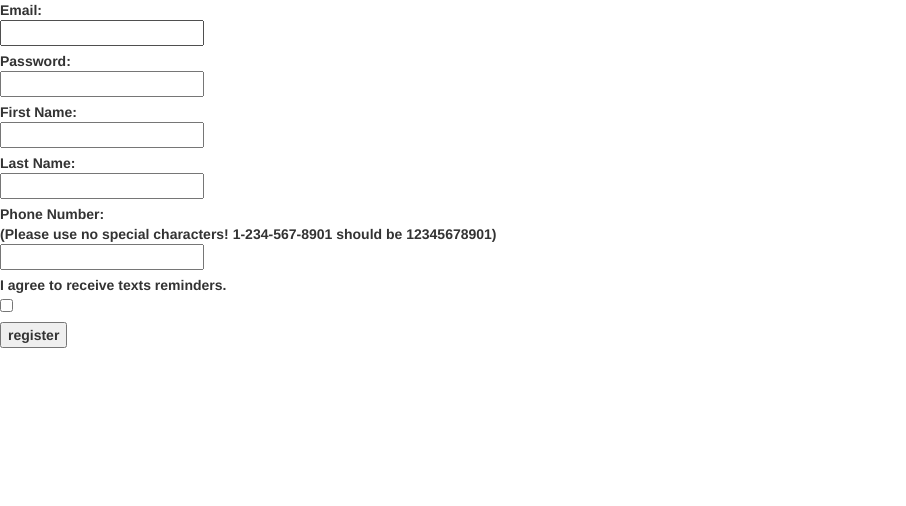
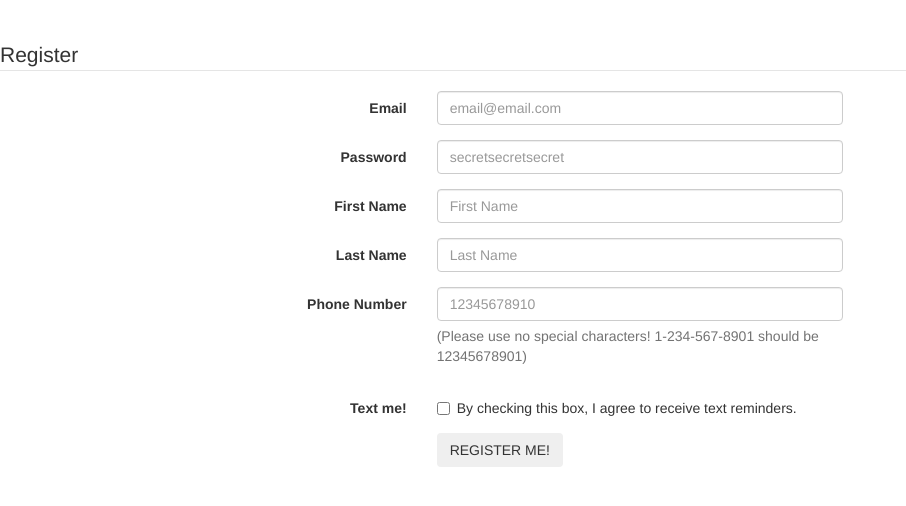
Before and after one commit to that-danya/AccountaBill, a Flask app: page /register in a window 1280 px wide. Shown: the top 506 px of the page, without its empty margins (0-906 px from the left). Run offline with Flask 2, Linux system fonts and the light colour scheme; some libraries are stand-ins or nearby versions.

Commit message:
Added bootstrap to login and register page.

```diff
--- a/static/css/my-css.css
+++ b/static/css/my-css.css
@@ -92,3 +92,12 @@ html {
 #my-carousel {
     height: 100%;
 }
+
+.Absolute-Center {
+  width: 75%;
+  height: 75%;
+  overflow: auto;
+  margin: auto;
+  position: absolute;
+  top: 0; left: 0; bottom: 0; right: 0;
+}
--- a/static/js/user.js
+++ b/static/js/user.js
@@ -4,8 +4,7 @@
 var user = $('#user-id').html();
 var points = $('#points').html();
 var aim = $('#thing-cost').html();
-console.log((points));
-console.log((aim));
+
 
 document.addEventListener('DOMContentLoaded', function() {
     // name parent divs
--- a/templates/login_form.html
+++ b/templates/login_form.html
@@ -19,6 +19,7 @@
         <input type='submit' name='submit' value='Login' required>
     </div>
 </form> -->
+<br><br>
 
 <form class="form-horizontal" action='login' method='POST'>
 <fieldset>
--- a/templates/register_form.html
+++ b/templates/register_form.html
@@ -1,44 +1,87 @@
 {% extends 'base.html' %}
 
 {% block content %}
+<br><br>
 
-<form action='/register' method='POST'>
-    <div>
-        <label>Email:<br>
-            <input type='email' name='email' required>
-        </label>
-    </div>
-    <div>
-        <label>Password:<br>
-            <input type='password' name='password' required>
-        </label>
-    </div>
+<form class="form-horizontal" action='/register' method='POST'>
+<fieldset>
 
-        <label>First Name:<br>
-            <input type='text' name='fname' required>
-        </label>
-    </div>
-    <div>
-        <label>Last Name:<br>
-            <input type='text' name='lname' required>
-        </label>
-    </div>
-    <div>
-        <label>Phone Number: <br>
-            (Please use no special characters! 1-234-567-8901 should be 12345678901) <br>
-            <input type='tel' pattern="[0-9]{11}" name='phonenum' required>
-        </label>
-    </div>
-    <div>
+<!-- Form Name -->
+<legend>Register</legend>
+
+<!-- Text input-->
+<div class="form-group">
+  <label class="col-md-4 control-label" for="email">Email</label>
+  <div class="col-md-4">
+  <input id="email" name="email" type="text" placeholder="email@email.com" class="form-control input-md" required="">
+
+  </div>
+</div>
+
+<!-- Password input-->
+<div class="form-group">
+  <label class="col-md-4 control-label" for="password">Password</label>
+  <div class="col-md-4">
+    <input id="password" name="password" type="password" placeholder="secretsecretsecret" class="form-control input-md" required="">
+
+  </div>
+</div>
+
+<!-- Text input-->
+<div class="form-group">
+  <label class="col-md-4 control-label" for="fname">First Name</label>
+  <div class="col-md-4">
+  <input id="fname" name="fname" type="text" placeholder="First Name" class="form-control input-md" required="">
+
+  </div>
+</div>
+
+<!-- Text input-->
+<div class="form-group">
+  <label class="col-md-4 control-label" for="lname">Last Name</label>
+  <div class="col-md-4">
+  <input id="lname" name="lname" type="text" placeholder="Last Name" class="form-control input-md" required="">
+
+  </div>
+</div>
+
+<!-- Text input-->
+<div class="form-group">
+  <label class="col-md-4 control-label" for="phonenum">Phone Number</label>
+  <div class="col-md-4">
+  <input id="phonenum" name="phonenum" type="text" pattern="[0-9]{11}" placeholder="12345678910" class="form-control input-md" required="">
+  <span class="help-block">(Please use no special characters! 1-234-567-8901 should be 12345678901)</span>
+  </div>
+</div>
+
+
+<!-- Multiple Checkboxes (inline) -->
+<div class="form-group">
+  <label class="col-md-4 control-label" for="checkbox">Text me!</label>
+  <div class="col-md-4">
+    <label class="checkbox-inline" for="checkbox-0">
+      <input type="checkbox" name="agreetext" id="agreetext" required>
+      By checking this box, I agree to receive text reminders.
+    </label>
+  </div>
+</div>
+
+<!--     <div>
         <label>I agree to receive texts reminders.<br>
             <input type='checkbox' name='agreetext' required>
         </label>
-    </div>
-    <div>
-        <label>
-        <input type='submit' value='register' required>
-        </label>
-    </div>
+    </div> -->
+
+
+<!-- Button -->
+<div class="form-group">
+  <label class="col-md-4 control-label" for="submit"></label>
+  <div class="col-md-4">
+    <button id="submit" name="submit" class="btn btn-inverse">REGISTER ME!</button>
+  </div>
+</div>
+
+</fieldset>
 </form>
 
 {% endblock %}
```
Also changed, not shown: templates/homepage.html (+10 -7 lines).
